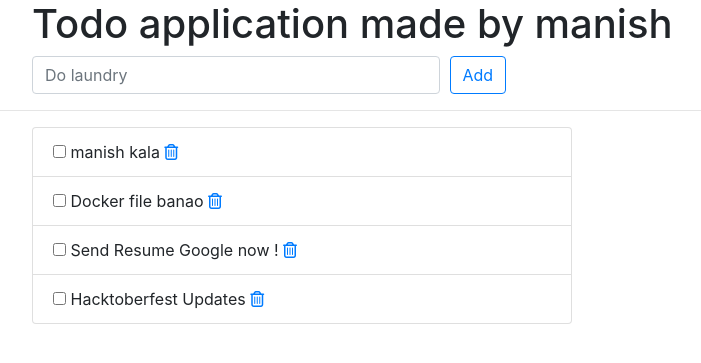
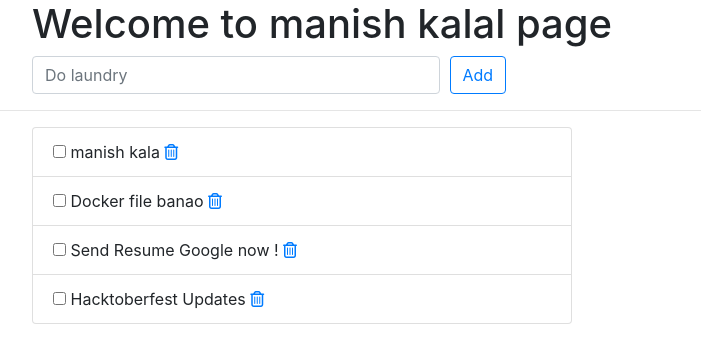
Before and after one commit to manish2529/todo, a Django app: page /todos/ in a window 1280 px wide. Shown: the top 363 px of the page, without its empty margins (243-944 px from the left). Run offline with Django 3.2, Linux system fonts and the light colour scheme; data comes from the database, SQL or seed files in the repository; some libraries are stand-ins or nearby versions.

Commit message:
update index.html

```diff
--- a/todos/templates/todos/index.html
+++ b/todos/templates/todos/index.html
@@ -12,7 +12,7 @@
     <div class="offset-md-2 col-lg-9">
       <div class="page-header">
         <h1>
-          Todo application made by manish
+          Welcome to  manish kalal page
         </h1>
       </div>
     </div>
```
